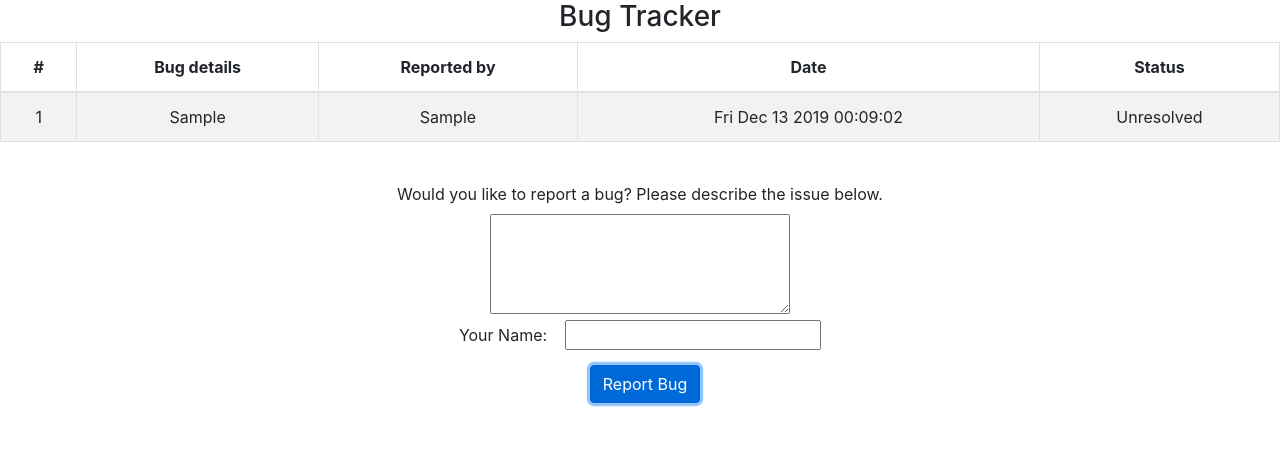
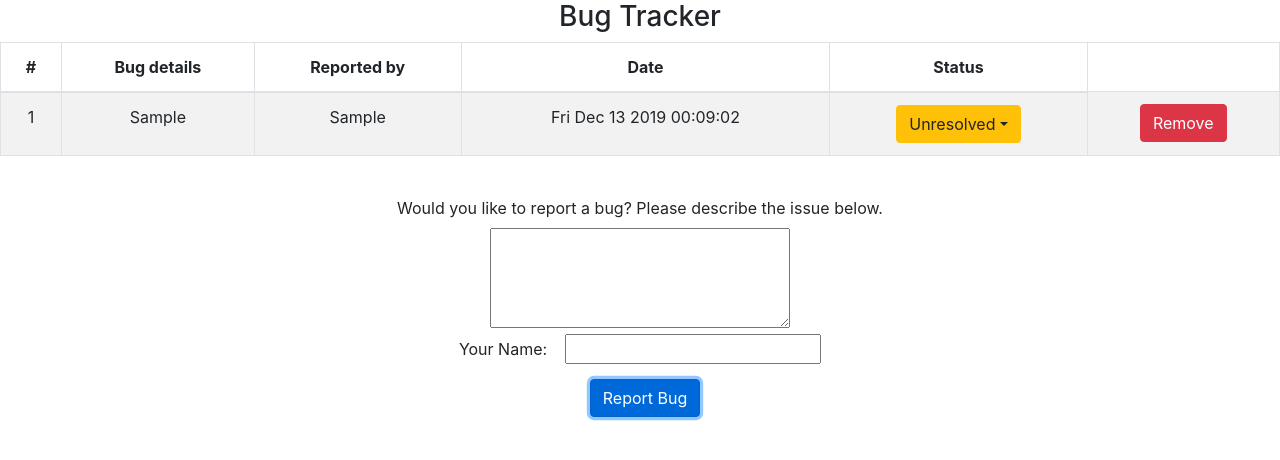
Before and after one commit to hadz333/BugTracker, a React (Create React App) app: page / in a window 1280 px wide. Both pictures are taken after typing "Sample", "Sample" into the empty fields and a click on the button "Report Bug". Shown: the top 460 px of the page. Built offline with nearby package versions, Linux system fonts and the light colour scheme.

Commit message:
separated into files, cleaned up some code

```diff
--- a/src/BugList.js
+++ b/src/BugList.js
@@ -1,6 +1,6 @@
 import React from 'react';
 import Button from 'react-bootstrap/Button';
-import Table from 'react-bootstrap/Table';
+import ListGenerator from './ListGenerator';
 
 class BugList extends React.Component {
   constructor(props) {
@@ -45,10 +45,12 @@ class BugList extends React.Component {
     );
   }
   handleChange(e) {
-  	if (e.target.id == "new-todo") {
+  	if (e.target.id === "new-todo") {
     	this.setState({ text: e.target.value });
-	} else if (e.target.id == "name") {
+	} else if (e.target.id === "name") {
 		this.setState({ name: e.target.value });
+	} else {
+		console.log('hey');
 	}
   }
 
@@ -69,43 +71,8 @@ class BugList extends React.Component {
       name: '',
     }));
   }
+
 }
 
-class ListGenerator extends React.Component {
-
-  render() {
-  	var d = new Date();
-    return (
-      <Table striped bordered hover>
-      <thead>
-	    <tr>
-	      <th>#</th>
-	      <th>Bug details</th>
-	      <th>Reported by</th>
-	      <th>Date</th>
-	      <th>Status</th>
-	    </tr>
-	  </thead>
-	  <tbody>
-
-
-
-
-     {this.props.items.map((item,index) =>
-     	<tr key={index}>
-     	<td>{index+1}</td>
-     	<td>{item.text}</td>
-     	<td>{item.name}</td>
-     	<td>{Date(item.id).toString().slice(0, 25)}</td>
-     	<td>{item.status}</td>
-     	</tr>
-     )}
-
-
-      </tbody>
-      </Table>
-    );
-  }
-}
 
 export default BugList;
--- /dev/null
+++ b/src/ListGenerator.js
@@ -0,0 +1,51 @@
+import React from 'react';
+import Button from 'react-bootstrap/Button';
+import Table from 'react-bootstrap/Table';
+import DropdownButton from 'react-bootstrap/DropdownButton';
+import Dropdown from 'react-bootstrap/Dropdown';
+
+class ListGenerator extends React.Component {
+
+  render() {
+    return (
+      <Table striped bordered hover>
+      <thead>
+	    <tr>
+	      <th>#</th>
+	      <th>Bug details</th>
+	      <th>Reported by</th>
+	      <th>Date</th>
+	      <th>Status</th>
+
+	    </tr>
+	  </thead>
+	  <tbody>
+
+
+
+
+     {this.props.items.map((item,index) =>
+     	<tr key={index}>
+     	<td>{index+1}</td>
+     	<td>{item.text}</td>
+     	<td>{item.name}</td>
+     	<td>{Date(item.id).toString().slice(0, 25)}</td>
+     	<td><DropdownButton id="status-dropdown" title="Unresolved" variant="warning">
+  			<Dropdown.Item href="#/action-1">Unresolved</Dropdown.Item>
+  			<Dropdown.Item href="#/action-2">In progress</Dropdown.Item>
+  			<Dropdown.Item href="#/action-3">Resolved</Dropdown.Item>
+			</DropdownButton></td>
+		<td><Button id="remove" variant="danger" type="button" onChange={this.props.handleChange}>
+            Remove
+          </Button></td>
+     	</tr>
+     )}
+
+
+      </tbody>
+      </Table>
+    );
+  }
+}
+
+export default ListGenerator;
```
